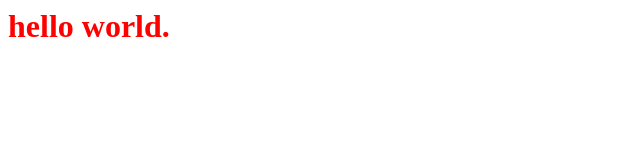
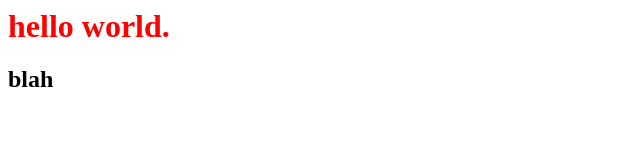
Before and after one commit to tom95/testing-hpi, a plain HTML site: page index.html in a window 1280 px wide. Shown: the full height of the page, 0-640 px from the left. Drawn offline with Linux system fonts and the light colour scheme.

Commit message:
added blah
testing the shell by adding blah-line to index.html

```diff
--- a/index.html
+++ b/index.html
@@ -6,5 +6,6 @@
 
 	<body>
 		<h1>hello world.</h1>
+		<h2>blah</h2>
 	</body>
 </html>
```
